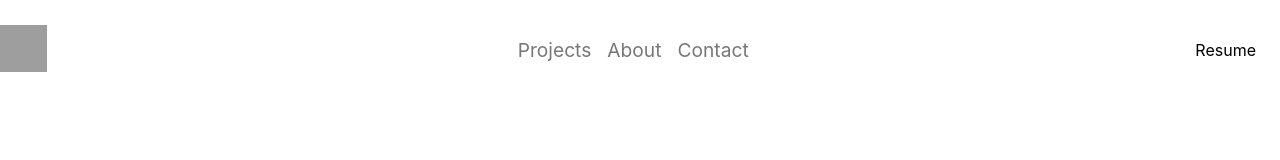
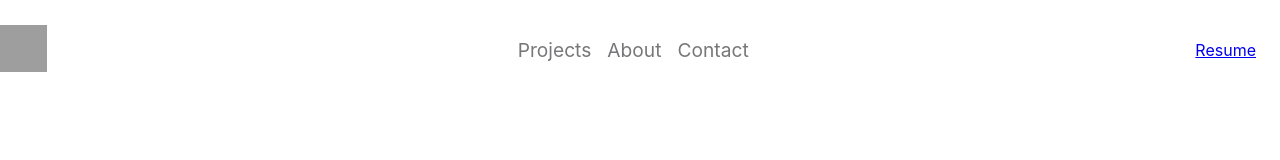
Before and after one commit to tektechnologies/craigbarkley, a React (Create React App) app: page / in a window 1280 px wide. Shown: the top 160 px of the page. Built offline with nearby package versions, Linux system fonts and the light colour scheme; grey boxes are pictures that could not be loaded.

Commit message:
add link to linkedin

```diff
--- a/src/components/Header/Header.js
+++ b/src/components/Header/Header.js
@@ -15,7 +15,12 @@ class Header extends React.Component {
             <NavLink className="menu-item" to="contact">Contact</NavLink>
           </NavMenu>
           <NavBtn>
-            <a>Resume</a>
+            <a
+              className='btn PrimaryBtn'
+              href="https://www.linkedin.com/in/craig-barkley-25017b65/"
+              target="_blank"
+              rel="noopener noreferrer"
+            >Resume</a>
           </NavBtn>
           <Bars />
         </Nav>
```
